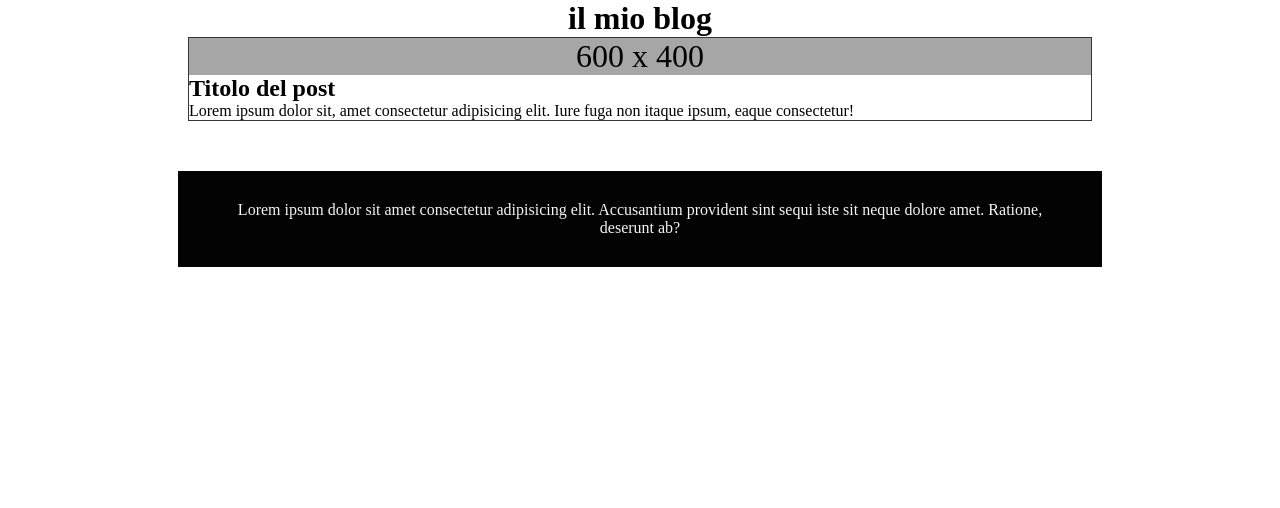
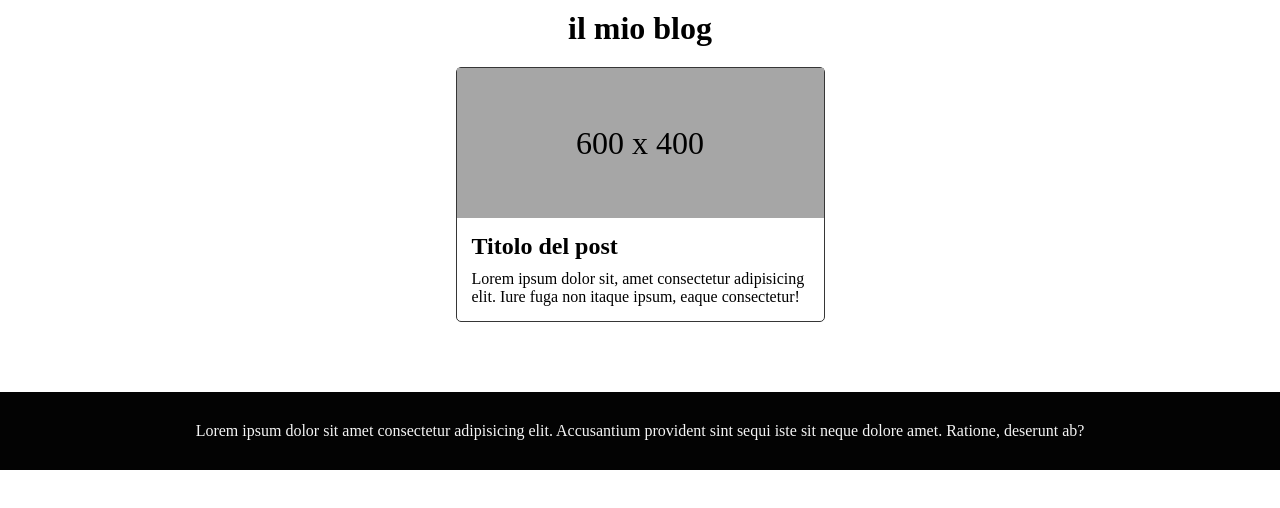
Before and after one commit to GioiPronesti/react-components, a React (Vite) app: page / in a window 1280 px wide. Shown: the top 508 px of the page. Built offline with nearby package versions, Linux system fonts and the light colour scheme.

Commit message:
fix: card center position on page

```diff
--- a/src/index.css
+++ b/src/index.css
@@ -21,16 +21,14 @@ img {
 
 /* LAYOUT */
 .container {
-	max-width: 1024px;
-	padding: 0 50px;
-	margin: 0 auto;
+	max-width: 100vw;
+
 }
 
 .row {
 	display: flex;
 	flex-wrap: wrap;
 	row-gap: 20px;
-	margin: 0 5px;
 }
 
 .row > * {
@@ -42,34 +40,57 @@ img {
 	width: 100%;
 }
 
-/* layout */
+
+/* Layout */
 
 
 /* header */
 .heading-center{
   text-align: center;
+  margin-top: 10px;
 }
 
 /*Main*/
 
-
-.card{
-  border: 1px solid rgb(54, 54, 54);
+.section-blog{
+  padding: 20px;
+  display: flex;
+  flex-direction: row;
+  justify-content: center;
+  align-items: center;
 }
 
+/*card*/
+.card{
+  width: 30%;
+  border: 1px solid rgb(54, 54, 54);
+  border-radius: 5px;
+}
 
 .card-image{
+  display: flex;
+  flex-direction: row;
+  justify-content: center;
+  align-items: center;
+  height: 150px;
   background-color: rgb(166, 166, 166);
-  text-align: center;
+
 }
 
 .card-post{
   font-size: 2rem;
 }
 
+/* card-content*/
 
+.card-content{
+  padding: 15px;
+}
 
-/* card */
+.card-title{
+  margin-bottom: 10px;
+}
+
 
 /* footer */
 
```
